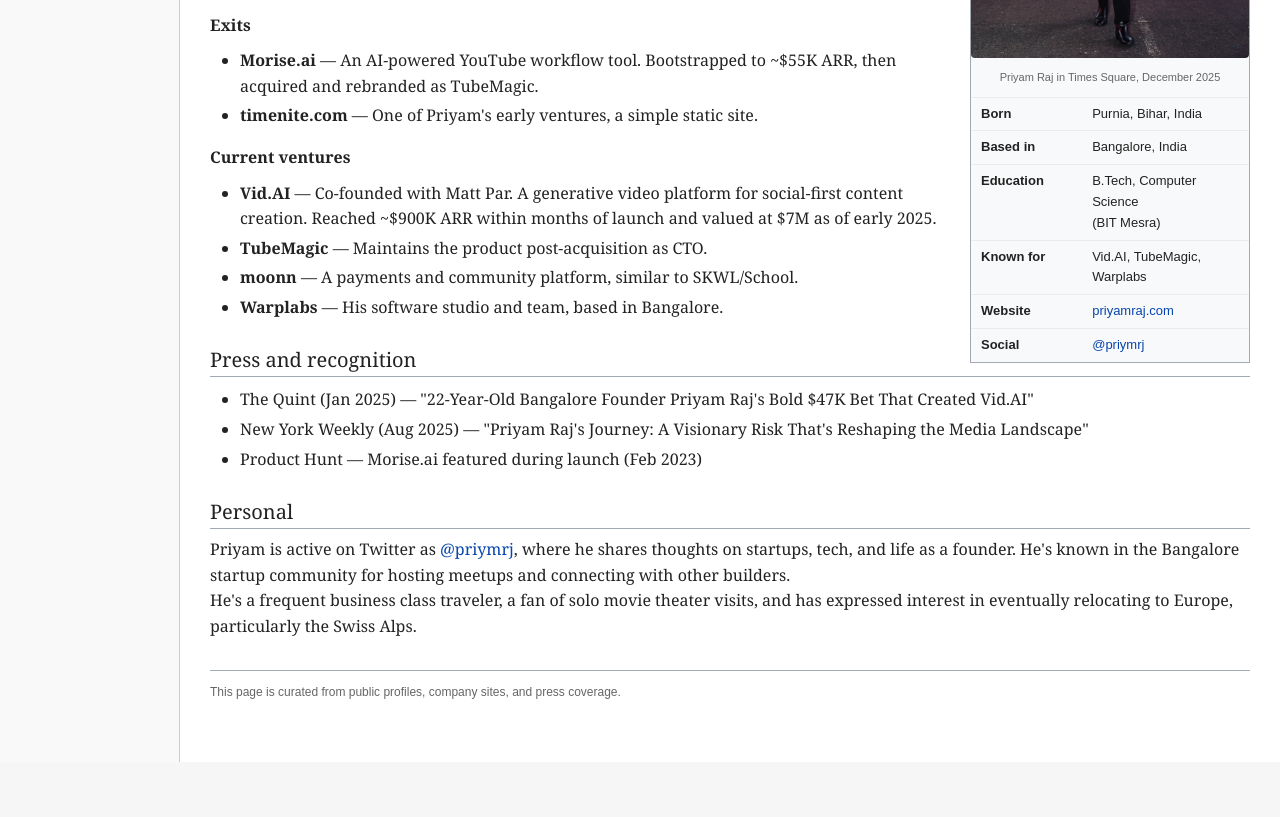
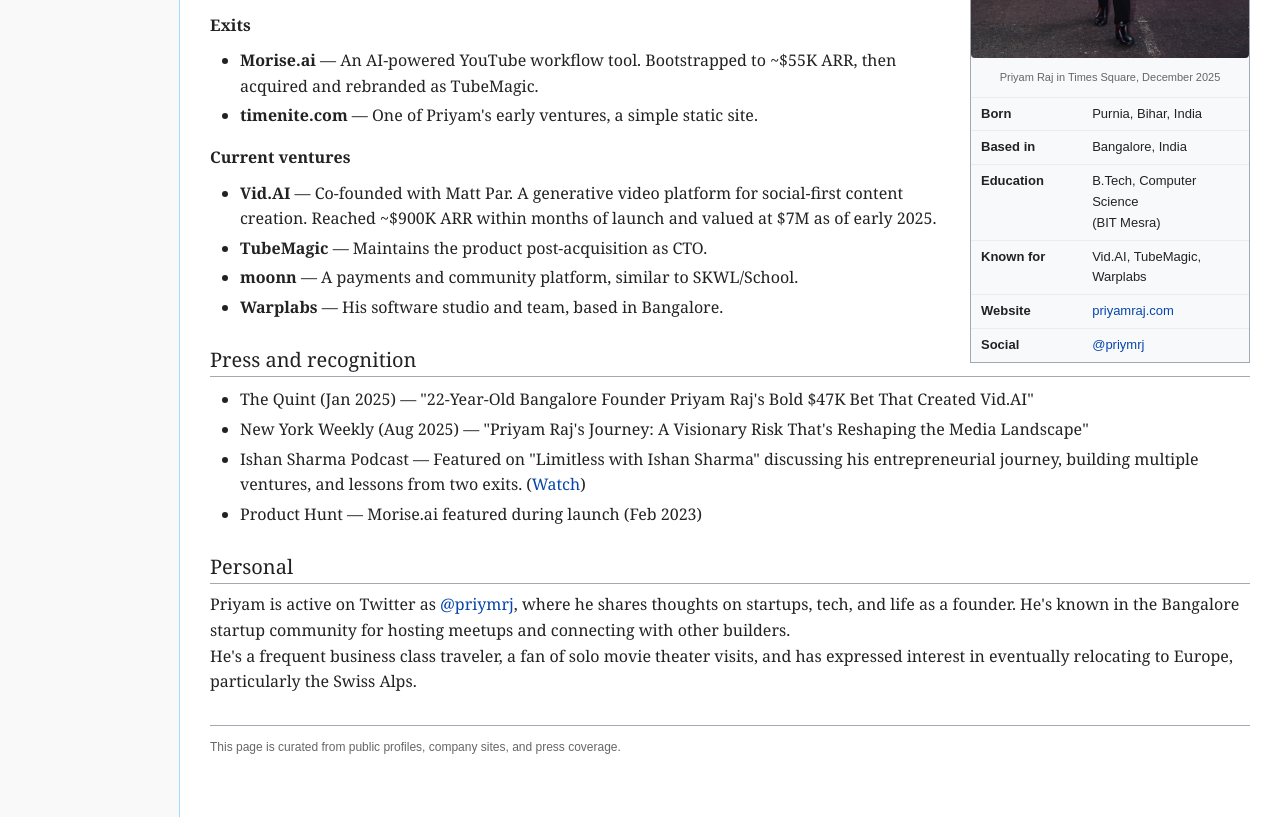
Before and after one commit to priyam-raj/memento, a plain HTML site: page wiki/priyam-raj.html in a window 1280 px wide. Shown: the part 539-1356 px from the top of the page. Before the commit the page ends 1301 px from the top, so only its background shows below. Drawn offline with Linux system fonts and the light colour scheme.

Commit message:
wiki: add Ishan Sharma podcast appearance to press section

```diff
--- a/wiki/priyam-raj.html
+++ b/wiki/priyam-raj.html
@@ -86,6 +86,7 @@
         <ul class="list">
           <li>The Quint (Jan 2025) — "22-Year-Old Bangalore Founder Priyam Raj's Bold $47K Bet That Created Vid.AI"</li>
           <li>New York Weekly (Aug 2025) — "Priyam Raj's Journey: A Visionary Risk That's Reshaping the Media Landscape"</li>
+          <li>Ishan Sharma Podcast — Featured on "Limitless with Ishan Sharma" discussing his entrepreneurial journey, building multiple ventures, and lessons from two exits. (<a href="https://youtu.be/Qrt0otJluRg" target="_blank">Watch</a>)</li>
           <li>Product Hunt — Morise.ai featured during launch (Feb 2023)</li>
         </ul>
       </section>
```
